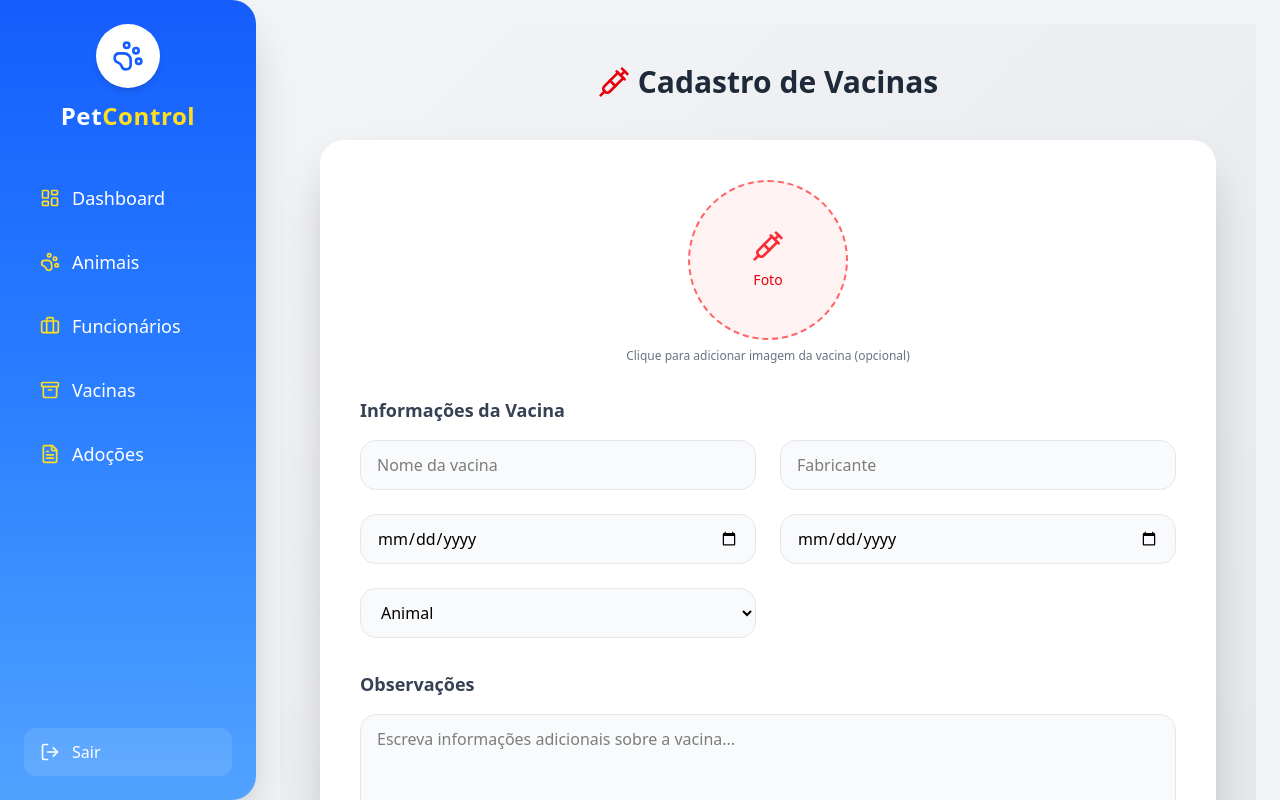
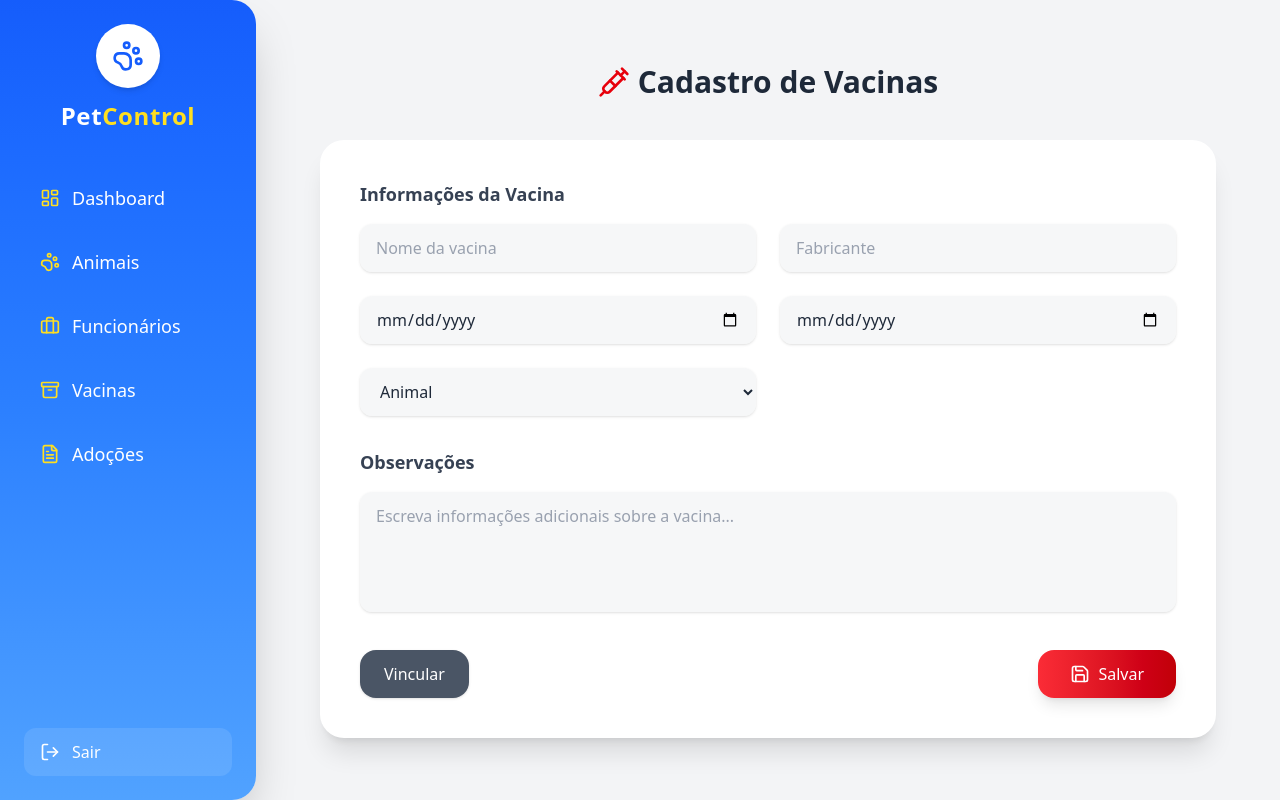
Before and after one commit to NexusTech-Dev/Bonny, a React (Vite) app: page /vaccines in a window 1280 px wide. Built offline with nearby package versions, Linux system fonts and the light colour scheme.

Commit message:
refactor: reestrutura e moderniza a tela de cadastro de animais com inputs, selects, botões e upload de imagem

```diff
--- a/src/pages/VaccineRegister.tsx
+++ b/src/pages/VaccineRegister.tsx
@@ -1,73 +1,37 @@
-import { useState, type ChangeEvent } from "react";
-import { motion } from "framer-motion";
-import { Syringe, Save } from "lucide-react";
+import {motion} from "framer-motion";
+import {Syringe, Save} from "lucide-react";
 
 export default function VaccineRegister() {
-    const [preview, setPreview] = useState<string | null>(null);
-
-    const handleImageChange = (e: ChangeEvent<HTMLInputElement>) => {
-        const file = e.target.files?.[0];
-        if (file) setPreview(URL.createObjectURL(file));
-    };
+    const inputModern =
+        "w-full px-4 py-3 rounded-xl bg-gray-100/70 shadow-sm " +
+        "focus:ring-2 focus:ring-red-500 focus:outline-none " +
+        "transition placeholder-gray-400 text-gray-800";
 
     return (
-        <div className="min-h-screen bg-gradient-to-br from-gray-100 to-gray-200 flex flex-col items-center px-4 py-10">
+        <div className="min-h-screen flex flex-col items-center px-4 py-10">
             <motion.h1
-                initial={{ opacity: 0, y: -20 }}
-                animate={{ opacity: 1, y: 0 }}
-                transition={{ duration: 0.6 }}
-                className="text-3xl font-extrabold text-gray-800 mb-10 flex items-center gap-2"
+                initial={{opacity: 0, y: -20}}
+                animate={{opacity: 1, y: 0}}
+                transition={{duration: 0.6}}
+                className="text-2xl md:text-3xl font-extrabold text-gray-800 mb-10 flex items-center gap-2 text-center"
             >
-                <Syringe className="w-8 h-8 text-red-600" /> Cadastro de Vacinas
+                <Syringe className="w-7 h-7 md:w-8 md:h-8 text-red-600"/> Cadastro de Vacinas
             </motion.h1>
 
             <motion.form
-                initial={{ opacity: 0, scale: 0.95 }}
-                animate={{ opacity: 1, scale: 1 }}
-                transition={{ duration: 0.6 }}
-                className="bg-white w-full max-w-4xl rounded-3xl shadow-2xl p-10 space-y-8"
+                initial={{opacity: 0, scale: 0.95}}
+                animate={{opacity: 1, scale: 1}}
+                transition={{duration: 0.6}}
+                className="bg-white w-full max-w-4xl rounded-3xl shadow-xl p-6 md:p-10 space-y-8"
             >
-                <div className="flex flex-col items-center">
-                    <label
-                        className={`cursor-pointer flex flex-col items-center justify-center w-40 h-40 rounded-full
-                        ${preview ? "border-none bg-gray-100" : "border-2 border-dashed border-red-400 bg-red-50 hover:bg-red-100"}
-                        transition`}
-                    >
-                        {preview ? (
-                            <img
-                                src={preview}
-                                alt="Preview"
-                                className="w-40 h-40 object-cover rounded-full"
-                            />
-                        ) : (
-                            <div className="flex flex-col items-center">
-                                <Syringe className="w-8 h-8 text-red-500 mb-2" />
-                                <span className="text-sm text-red-600 font-medium">Foto</span>
-                            </div>
-                        )}
-                        <input
-                            type="file"
-                            accept="image/*"
-                            className="hidden"
-                            onChange={handleImageChange}
-                        />
-                    </label>
-
-                    {!preview && (
-                        <p className="text-xs text-gray-500 mt-2">
-                            Clique para adicionar imagem da vacina (opcional)
-                        </p>
-                    )}
-                </div>
-
                 <section>
                     <h2 className="text-lg font-semibold text-gray-700 mb-4">Informações da Vacina</h2>
                     <div className="grid grid-cols-1 md:grid-cols-2 gap-6">
-                        <input type="text" placeholder="Nome da vacina" className="w-full px-4 py-3 rounded-2xl border border-gray-200 bg-gray-50 focus:ring-2 focus:ring-red-500 outline-none" />
-                        <input type="text" placeholder="Fabricante" className="w-full px-4 py-3 rounded-2xl border border-gray-200 bg-gray-50 focus:ring-2 focus:ring-red-500 outline-none" />
-                        <input type="date" placeholder="Data da aplicação" className="w-full px-4 py-3 rounded-2xl border border-gray-200 bg-gray-50 focus:ring-2 focus:ring-red-500 outline-none" />
-                        <input type="date" placeholder="Próximo reforço" className="w-full px-4 py-3 rounded-2xl border border-gray-200 bg-gray-50 focus:ring-2 focus:ring-red-500 outline-none" />
-                        <select className="w-full px-4 py-3 rounded-2xl border border-gray-200 bg-gray-50 focus:ring-2 focus:ring-red-500 outline-none">
+                        <input type="text" placeholder="Nome da vacina" className={inputModern}/>
+                        <input type="text" placeholder="Fabricante" className={inputModern}/>
+                        <input type="date" placeholder="Data da aplicação" className={inputModern}/>
+                        <input type="date" placeholder="Próximo reforço" className={inputModern}/>
+                        <select className={inputModern}>
                             <option value="">Animal</option>
                             <option value="animal1">Fido</option>
                             <option value="animal2">Mimi</option>
@@ -77,12 +41,26 @@ export default function VaccineRegister() {
 
                 <section>
                     <h2 className="text-lg font-semibold text-gray-700 mb-4">Observações</h2>
-                    <textarea rows={4} placeholder="Escreva informações adicionais sobre a vacina..." className="w-full px-4 py-3 rounded-2xl border border-gray-200 bg-gray-50 focus:ring-2 focus:ring-red-500 outline-none resize-none"></textarea>
+                    <textarea
+                        rows={4}
+                        placeholder="Escreva informações adicionais sobre a vacina..."
+                        className={`${inputModern} resize-none`}
+                    />
                 </section>
 
-                <div className="flex justify-end">
-                    <motion.button whileTap={{ scale: 0.95 }} className="flex items-center gap-2 bg-gradient-to-r from-red-500 to-red-700 text-white px-8 py-3 rounded-2xl shadow-lg hover:from-red-600 hover:to-red-800 transition font-medium">
-                        <Save className="w-5 h-5" /> Salvar
+                <div className="flex flex-col sm:flex-row justify-between gap-4">
+                    <motion.button
+                        whileTap={{scale: 0.95}}
+                        className="w-full sm:w-auto px-6 py-3 rounded-2xl bg-gray-600 text-white shadow hover:bg-gray-700 transition font-medium"
+                        type="button"
+                    >
+                        Vincular
+                    </motion.button>
+                    <motion.button
+                        whileTap={{scale: 0.95}}
+                        className="w-full sm:w-auto flex items-center justify-center gap-2 bg-gradient-to-r from-red-500 to-red-700 text-white px-8 py-3 rounded-2xl shadow-lg hover:from-red-600 hover:to-red-800 transition font-medium"
+                    >
+                        <Save className="w-5 h-5"/> Salvar
                     </motion.button>
                 </div>
             </motion.form>
```
